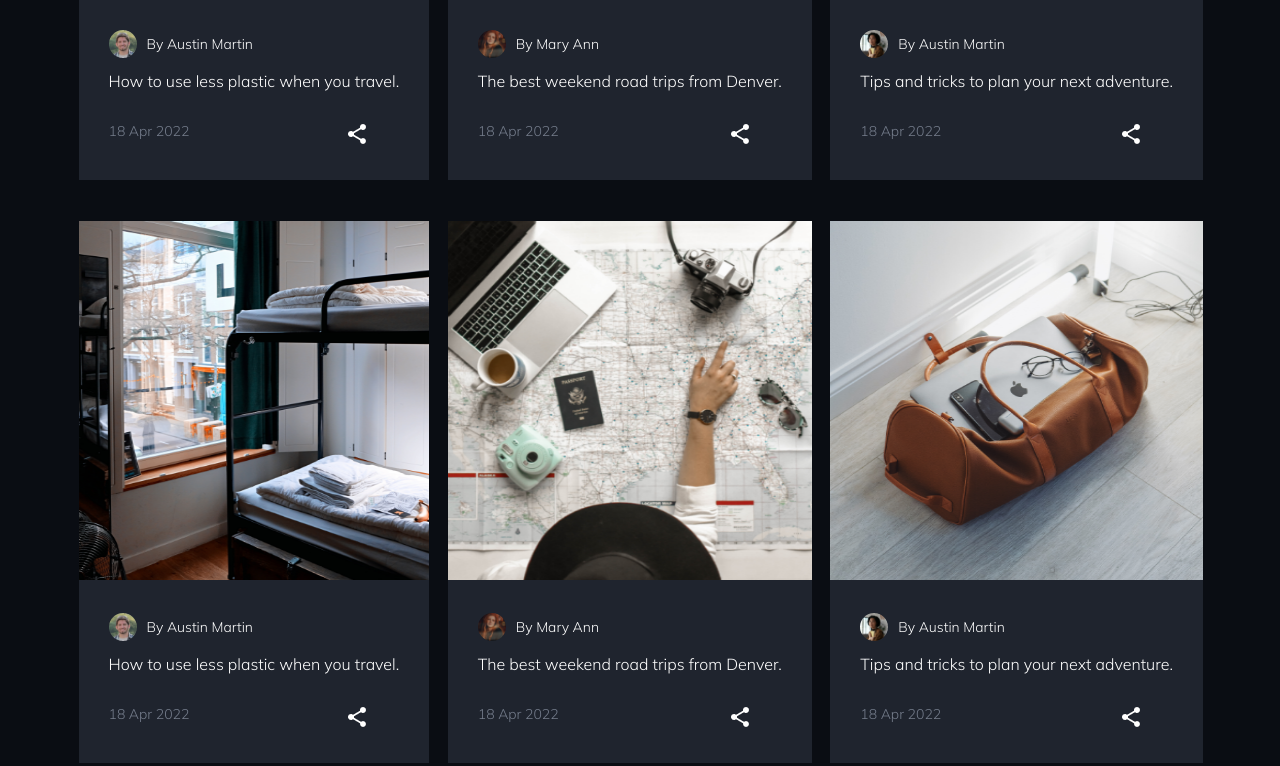
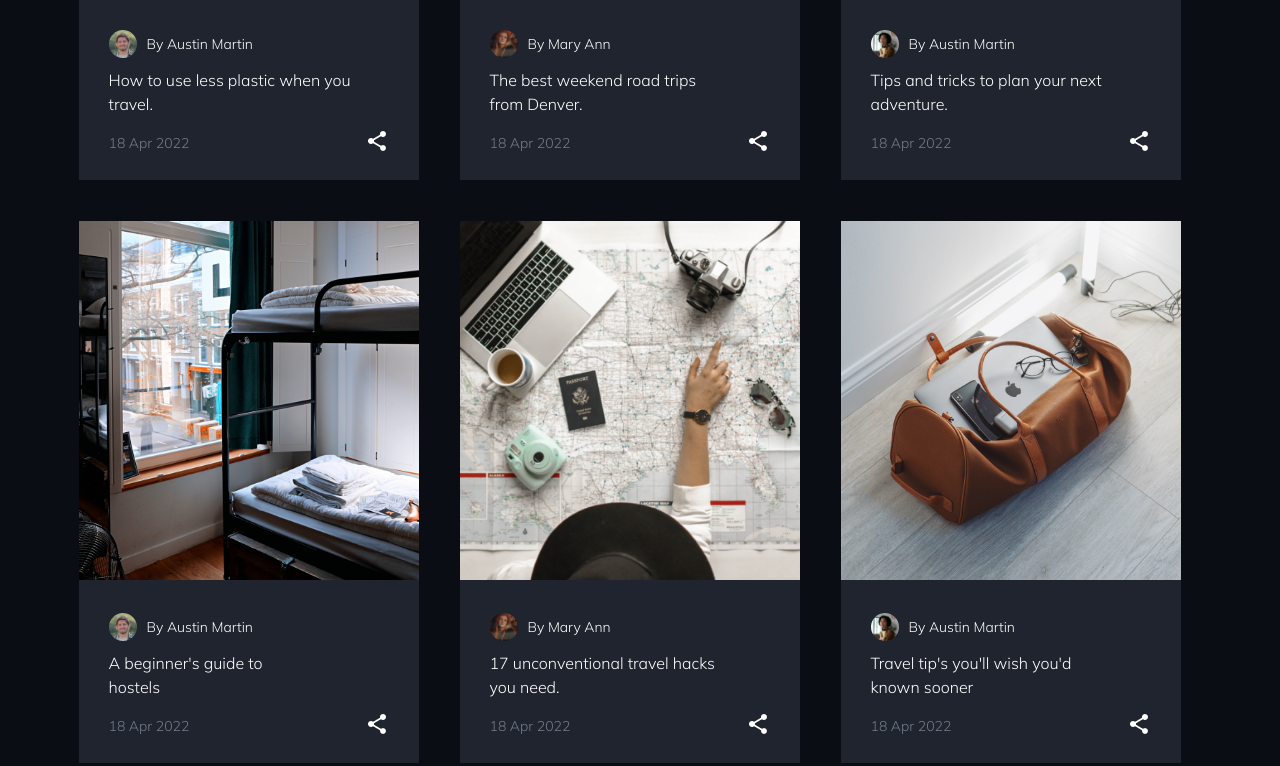
Before and after one commit to kmthein/radio_landing, a website built with webpack: page src/html/index.html in a window 1280 px wide. Shown: the part 2175-2941 px from the top of the page. Built offline with nearby package versions, Linux system fonts and the light colour scheme; a web font is replaced by a local one.

Commit message:
final testing

```diff
--- a/src/html/index.html
+++ b/src/html/index.html
@@ -119,7 +119,7 @@
                       <span>By Austin Martin</span>
                     </div>
 
-                    <p class="c-card--traveller__about1">How to use less plastic when you travel.</p>
+                    <p>How to use less plastic when you <br> travel.</p>
 
                     <div class="c-card--traveller__share">
                       <p>18 Apr 2022</p>
@@ -144,7 +144,7 @@
                       <span>By Mary Ann</span>
                     </div>
 
-                    <p class="c-card--traveller__about2">The best weekend road trips from Denver.</p>
+                    <p>The best weekend road trips <br> from Denver.</p>
 
                     <div class="c-card--traveller__share">
                       <p>18 Apr 2022</p>
@@ -169,7 +169,7 @@
                     <span>By Austin Martin</span>
                   </div>
 
-                  <p class="c-card--traveller__about3">Tips and tricks to plan your next adventure.</p>
+                  <p>Tips and tricks to plan your next <br> adventure.</p>
 
                   <div class="c-card--traveller__share">
                     <p>18 Apr 2022</p>
@@ -201,7 +201,8 @@
                       <span>By Austin Martin</span>
                     </div>
 
-                    <p class="c-card--traveller__about4">How to use less plastic when you travel.</p>
+                    <p>A beginner's guide to <br>
+                      hostels</p>
 
                     <div class="c-card--traveller__share">
                       <p>18 Apr 2022</p>
@@ -226,7 +227,7 @@
                       <span>By Mary Ann</span>
                     </div>
 
-                    <p class="c-card--traveller__about5">The best weekend road trips from Denver.</p>
+                    <p>17 unconventional travel hacks <br> you need.</p>
 
                     <div class="c-card--traveller__share">
                       <p>18 Apr 2022</p>
@@ -251,7 +252,7 @@
                     <span>By Austin Martin</span>
                   </div>
 
-                  <p class="c-card--traveller__about6">Tips and tricks to plan your next adventure.</p>
+                  <p>Travel tip's you'll wish you'd <br> known sooner</p>
 
                   <div class="c-card--traveller__share">
                     <p>18 Apr 2022</p>
@@ -278,5 +279,6 @@
         </div>
 <!-- ---------------------------------------------- -->
       </div>
+      <!-- <marquee><p style="color: #fff;">Let travel with ACE Plus .....</p></marquee> -->
   </body>
 </html>
--- a/src/scss/object/component/_card.scss
+++ b/src/scss/object/component/_card.scss
@@ -85,29 +85,13 @@
 
     padding: 30px 30px 10px 30px;
 
-    // &__about1{
-
-    // }
-    // &__about2{
-
-    // }
-    // &__about3{
-
-    // }
-    // &__about4{
-
-    // }
-    // &__about5{
-
-    // }
-    // &__about6{
-
-    // }
-
     p{
-        padding: 15px  0 20px 0;
+        padding: 10px  0 5px 0;
+        text-align: left;
+        line-height: 24px;
 
     }
+
     &__profile{
         display: flex;
         align-items: center;
@@ -129,7 +113,7 @@
 
         img{
             position: absolute;
-            right: 30px;
+            right: 0;
         }
 
         p{
```
